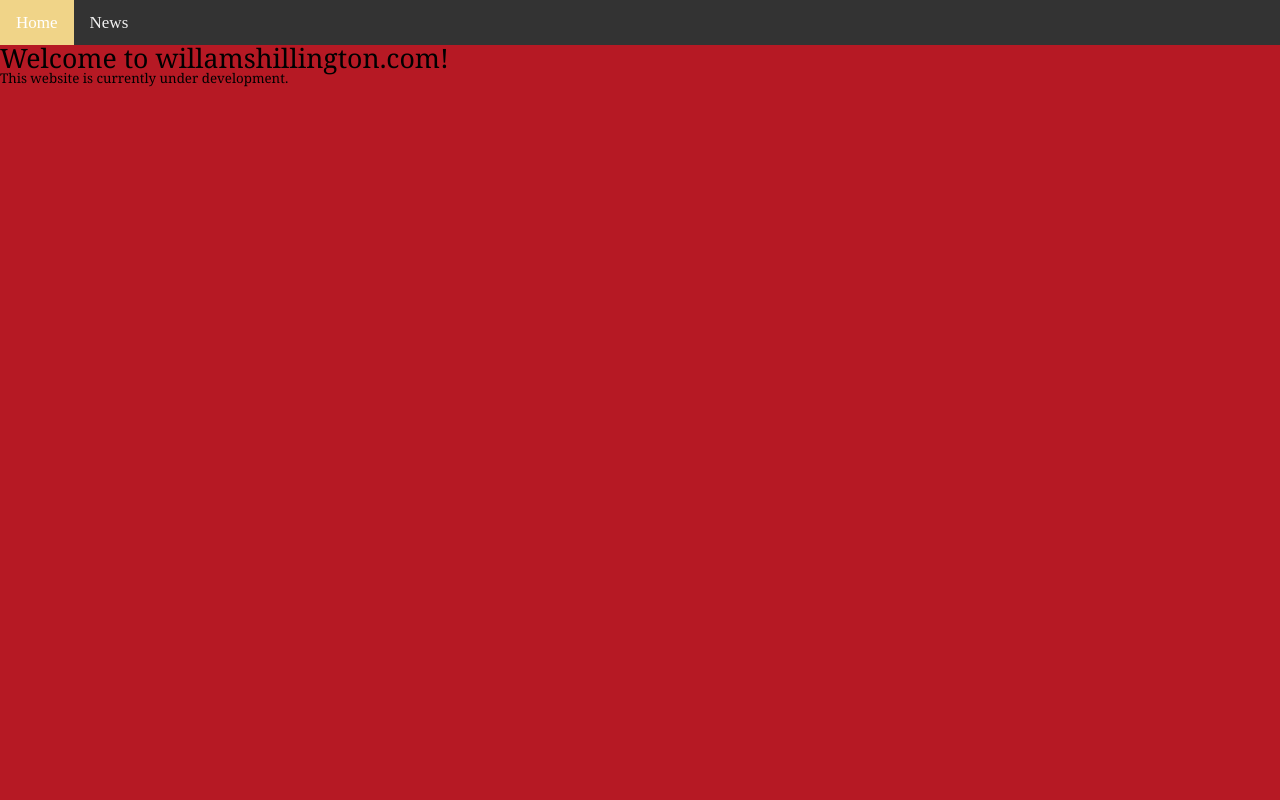
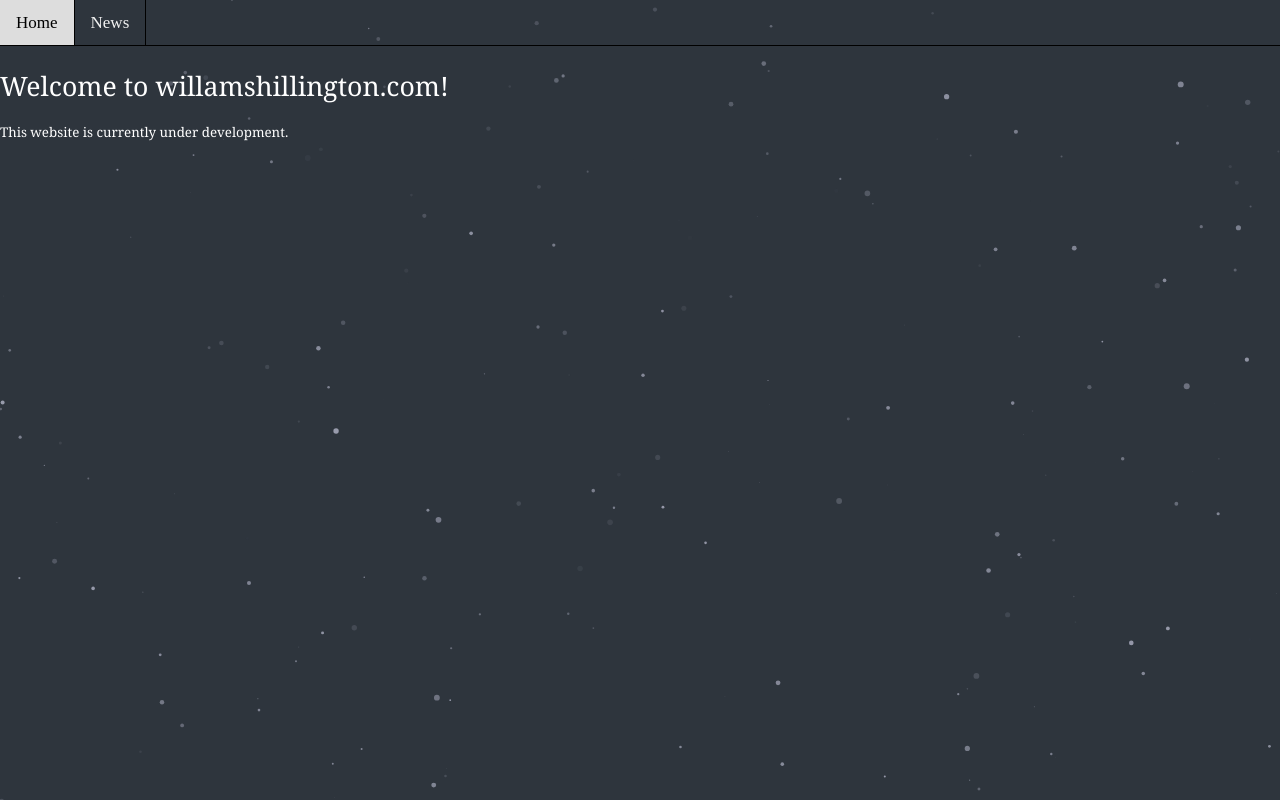
Before and after one commit to wpshilli/website, a plain HTML site: page index.html in a window 1280 px wide. Drawn offline with Linux system fonts and the light colour scheme.

Commit message:
particle fix

```diff
--- a/index.html
+++ b/index.html
@@ -5,7 +5,7 @@
     <body>
 
         <!-- particles.js container-->
-        <div class="particles-js"></div>
+        <div id="particles-js"></div>
 
         <!-- scripts -->
         <script src="particlejs/particles.js"></script>
--- a/particlejs/app.js
+++ b/particlejs/app.js
@@ -16,14 +16,14 @@ particlesJS('particles-js',
 {
   "particles": {
     "number": {
-        "value": 80,
+      "value": 160,
       "density": {
         "enable": true,
         "value_area": 800
       }
     },
     "color": {
-        "value": "#ffffff"
+      "value": "#999CAD"
     },
     "shape": {
       "type": "circle",
@@ -41,27 +41,27 @@ particlesJS('particles-js',
       }
     },
     "opacity": {
-        "value": 0.5,
-        "random": false,
+      "value": 1,
+      "random": true,
       "anim": {
-          "enable": false,
+        "enable": true,
         "speed": 1,
-          "opacity_min": 0.1,
+        "opacity_min": 0,
         "sync": false
       }
     },
     "size": {
-        "value": 5,
+      "value": 3,
       "random": true,
       "anim": {
         "enable": false,
-          "speed": 40,
-          "size_min": 0.1,
+        "speed": 4,
+        "size_min": 0.3,
         "sync": false
       }
     },
     "line_linked": {
-        "enable": true,
+      "enable": false,
       "distance": 150,
       "color": "#ffffff",
       "opacity": 0.4,
@@ -69,15 +69,16 @@ particlesJS('particles-js',
     },
     "move": {
       "enable": true,
-        "speed": 6,
+      "speed": 1,
       "direction": "none",
-        "random": false,
+      "random": true,
       "straight": false,
       "out_mode": "out",
+      "bounce": false,
       "attract": {
         "enable": false,
         "rotateX": 600,
-          "rotateY": 1200
+        "rotateY": 600
       }
     }
   },
@@ -85,12 +86,12 @@ particlesJS('particles-js',
     "detect_on": "canvas",
     "events": {
       "onhover": {
-          "enable": true,
-          "mode": "repulse"
+        "enable": false,
+        "mode": "bubble"
       },
       "onclick": {
-          "enable": true,
-          "mode": "push"
+        "enable": false,
+        "mode": "repulse"
       },
       "resize": true
     },
@@ -102,14 +103,15 @@ particlesJS('particles-js',
         }
       },
       "bubble": {
-          "distance": 400,
-          "size": 40,
+        "distance": 250,
+        "size": 0,
         "duration": 2,
-          "opacity": 8,
+        "opacity": 0,
         "speed": 3
       },
       "repulse": {
-          "distance": 200
+        "distance": 400,
+        "duration": 0.4
       },
       "push": {
         "particles_nb": 4
@@ -119,15 +121,7 @@ particlesJS('particles-js',
       }
     }
   },
-    "retina_detect": true,
-    "config_demo": {
-      "hide_card": false,
-      "background_color": "#b61924",
-      "background_image": "",
-      "background_position": "50% 50%",
-      "background_repeat": "no-repeat",
-      "background_size": "cover"
-    }
+  "retina_detect": true
 }
 
 );
--- a/style.css
+++ b/style.css
@@ -3,7 +3,7 @@
    ========================================================================== */
 
 
-html,body,div,span,object,iframe,h1,h2,h3,h4,h5,h6,p,blockquote,pre,abbr,address,cite,code,del,dfn,em,img,ins,kbd,q,samp,small,strong,sub,sup,var,b,i,dl,dt,dd,ol,ul,li,fieldset,form,label,legend,table,caption,tbody,tfoot,thead,tr,th,td,article,aside,canvas,details,figcaption,figure,footer,header,hgroup,menu,nav,section,summary,time,mark,audio,video{margin:0;padding:0;border:0;outline:0;font-size:100%;vertical-align:baseline;background:transparent}
+html,body,div,span,object,iframe,h1,h2,h3,h4,h5,h6,blockquote,pre,abbr,address,cite,code,del,dfn,em,img,ins,kbd,q,samp,small,strong,sub,sup,var,b,i,dl,dt,dd,ol,ul,li,fieldset,form,label,legend,table,caption,tbody,tfoot,thead,tr,th,td,article,aside,canvas,details,figcaption,figure,footer,header,hgroup,menu,nav,section,summary,time,mark,audio,video{margin:0;padding:0;border:0;outline:0;font-size:100%;vertical-align:baseline;background:transparent}
 body{line-height:1}
 article,aside,details,figcaption,figure,footer,header,hgroup,menu,nav,section{display:block}
 nav ul{list-style:none}
@@ -23,10 +23,10 @@ li{list-style:none}
    ========================================================================== */
 
 .main {
-    position: relative;
+    position: absolute;
     text-align: left;
     font-size: 20px;
-    color: black;
+    color: white;
     font-family: Georgia;
 }
 
@@ -40,7 +40,6 @@ li{list-style:none}
 
 canvas {
     display: block;
-    vertical-align: bottom;
 }
 
 html, body{
@@ -49,10 +48,10 @@ html, body{
 	background:#111;
 }
 
-.particles-js{
+#particles-js{
     width: 100%;
     height: 100%;
-    background-color: #b61924;
+    background-color: #2e353d;
     background-image: url('');
     background-size: cover;
     background-position: 50% 50%;
@@ -63,9 +62,12 @@ html, body{
 /* NavBar */
 
 .topnav {
-    background-color: #333;
+    background-color: transparent;
     overflow: hidden;
     position: relative;
+    border-bottom-color: black;
+    border-bottom-width: 1px;
+    border-bottom-style: solid;
 }
 
 .topnav a {
@@ -75,6 +77,9 @@ html, body{
     padding: 14px 16px;
     text-decoration: none;
     font-size: 17px;
+    border-right-color: black;
+    border-right-width: 1px;
+    border-right-style: solid;
 }
 
 .topnav a:hover {
@@ -83,6 +88,6 @@ html, body{
 }
 
 .topnav a.active {
-    background-color: #f0d488;
-    color: white;
+    background-color: #ddd;
+    color: black;
   }
```
Also changed, not shown: 1 other file. Lines whose indentation alone changed are shown as unchanged.
